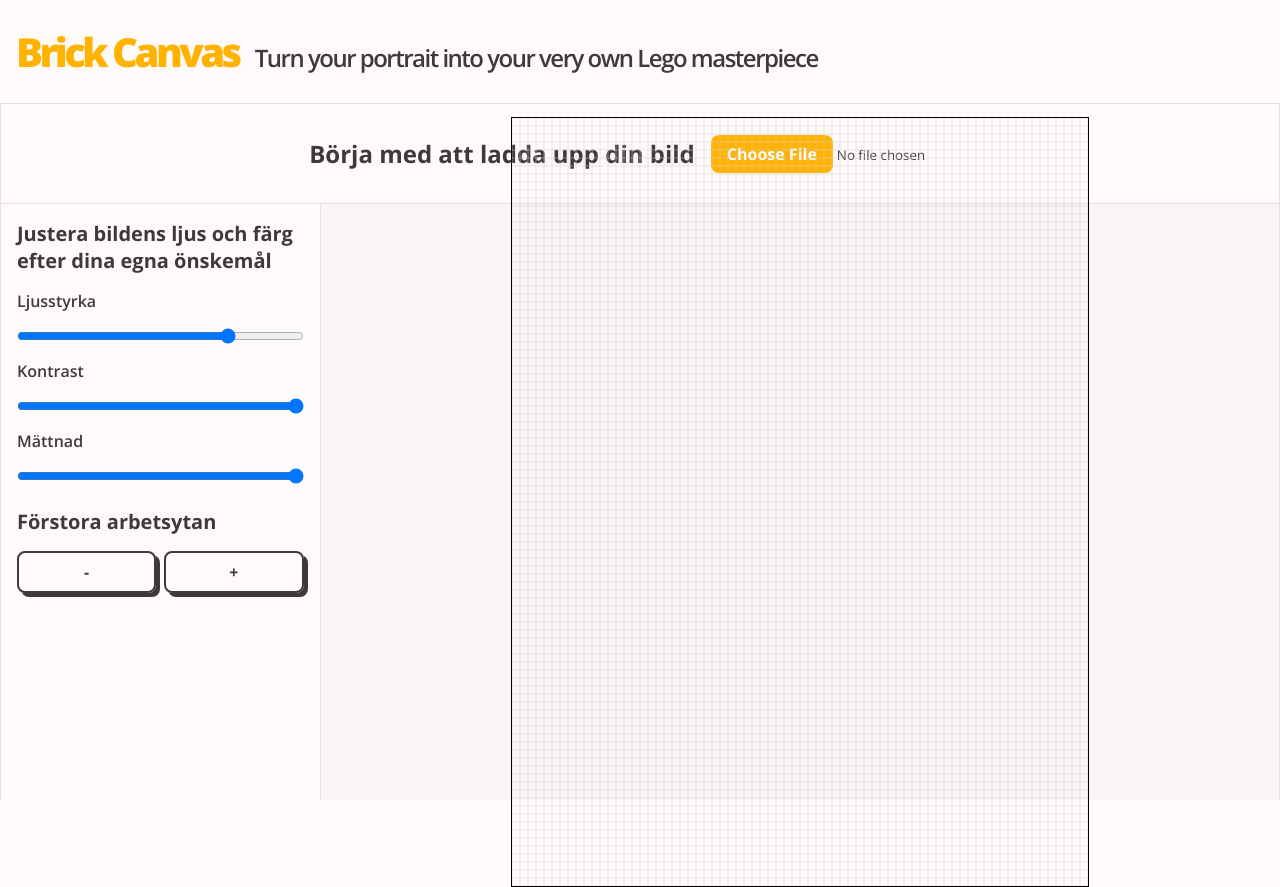
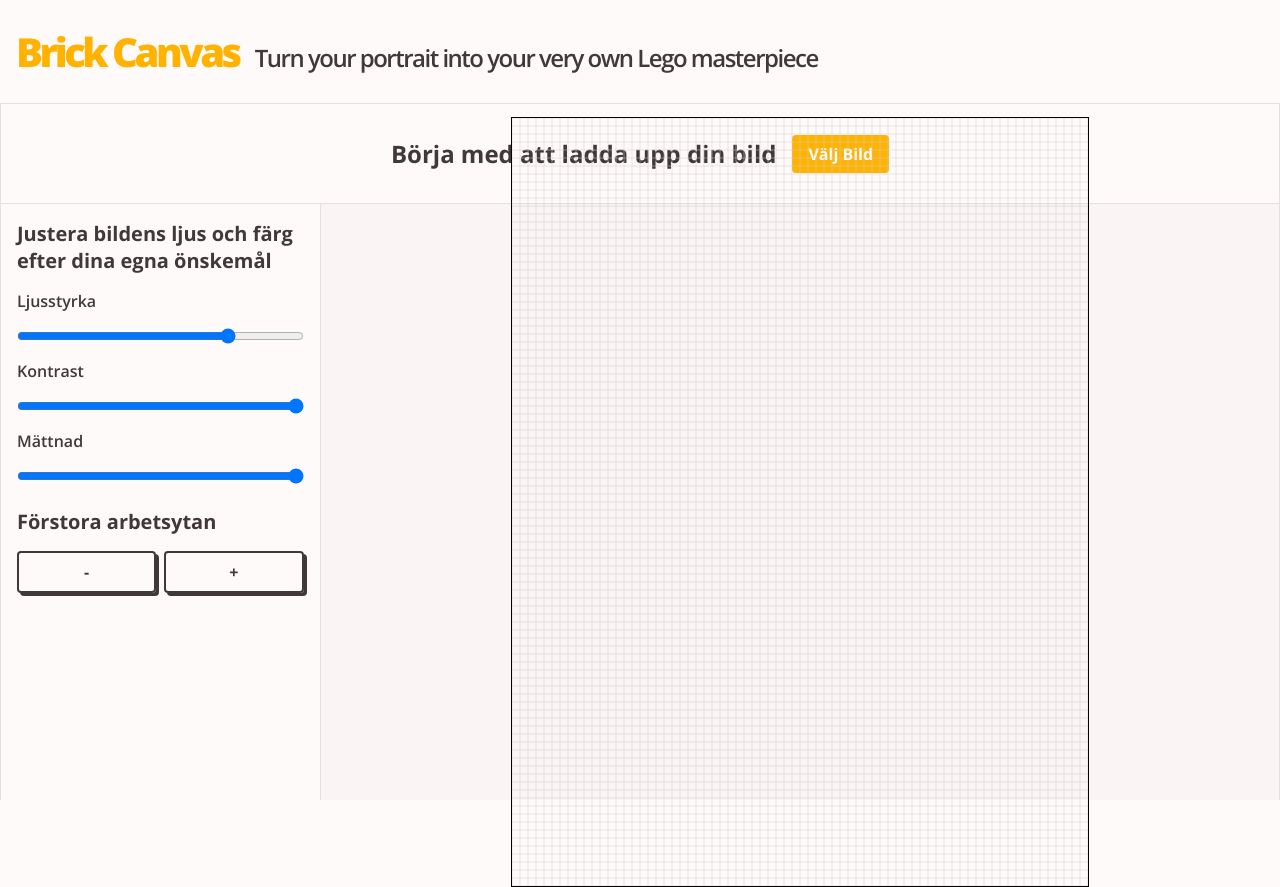
Before and after one commit to Wztrbrg/brick-canvas, a React (Create React App) app: page / in a window 1280 px wide. Built offline with nearby package versions, Linux system fonts and the light colour scheme.

Commit message:
minor styling fixes

```diff
--- a/src/components/Upload.jsx
+++ b/src/components/Upload.jsx
@@ -1,8 +1,9 @@
-import React, { useState } from "react";
+import React, { useState, useRef } from "react";
 import "./upload.css";
 
 function Upload({ onFileChange }) {
   const [file, setFile] = useState(null);
+  const fileInputRef = useRef(null);
 
   function handleChange(e) {
     const uploadedFile = e.target.files[0];
@@ -15,10 +16,22 @@ function Upload({ onFileChange }) {
     }
   }
 
+  const handleButtonClick = () => {
+    fileInputRef.current.click(); // Simulating a click on the file input
+  };
+
   return (
     <div className="input-wrapper">
       <h2>Börja med att ladda upp din bild</h2>
-      <input className="upload-btn" type="file" onChange={handleChange} />
+      <button className="custom-upload-btn" onClick={handleButtonClick}>
+        Välj Bild
+      </button>
+      <input
+        ref={fileInputRef}
+        type="file"
+        style={{ display: "none" }}
+        onChange={handleChange}
+      />
     </div>
   );
 }
--- a/src/components/upload.css
+++ b/src/components/upload.css
@@ -12,10 +12,10 @@
   font-weight: 700;
 }
 
-input::file-selector-button {
+.custom-upload-btn {
   padding: 8px 16px;
   border: none;
-  border-radius: 8px;
+  border-radius: 4px;
   background-color: rgb(255, 179, 0);
   font-family: 'Open Sans', sans-serif;
   -webkit-font-smoothing: antialiased;
@@ -24,7 +24,10 @@ input::file-selector-button {
   font-size: 16px;
   font-weight: 700;
 }
-input::file-selector-button:hover {
+.custom-upload-btn:hover {
   background-color: rgb(254, 208, 103);
-  transition: .2s;
+  box-shadow: 0 10px 20px rgba(254, 209, 103, 0.407);
+  padding: 10px 18px;
+  transition: box-shadow .7s;
+  cursor: pointer;
 }
--- a/src/components/zoombuttons.css
+++ b/src/components/zoombuttons.css
@@ -14,7 +14,7 @@
   width: 50%;
   padding: 8px 0;
   border: 2px solid rgb(65, 57, 57);
-  border-radius: 8px;
+  border-radius: 4px;
   background-color: rgba(0, 0, 0, 0);
   font-family: 'Open Sans', sans-serif;
   -webkit-font-smoothing: antialiased;
@@ -22,9 +22,14 @@
   color: rgb(65, 57, 57);
   font-size: 16px;
   font-weight: 700;
-  box-shadow: 4px 4px rgb(65, 57, 57);
+  box-shadow: 3px 3px rgb(65, 57, 57);
 
 }
 .btn-container button:hover {
+  box-shadow: 4px 4px rgb(65, 57, 57);
+  cursor: pointer;
+}
+
+.btn-container button:active {
   box-shadow: 2px 2px rgb(65, 57, 57);
 }
```
